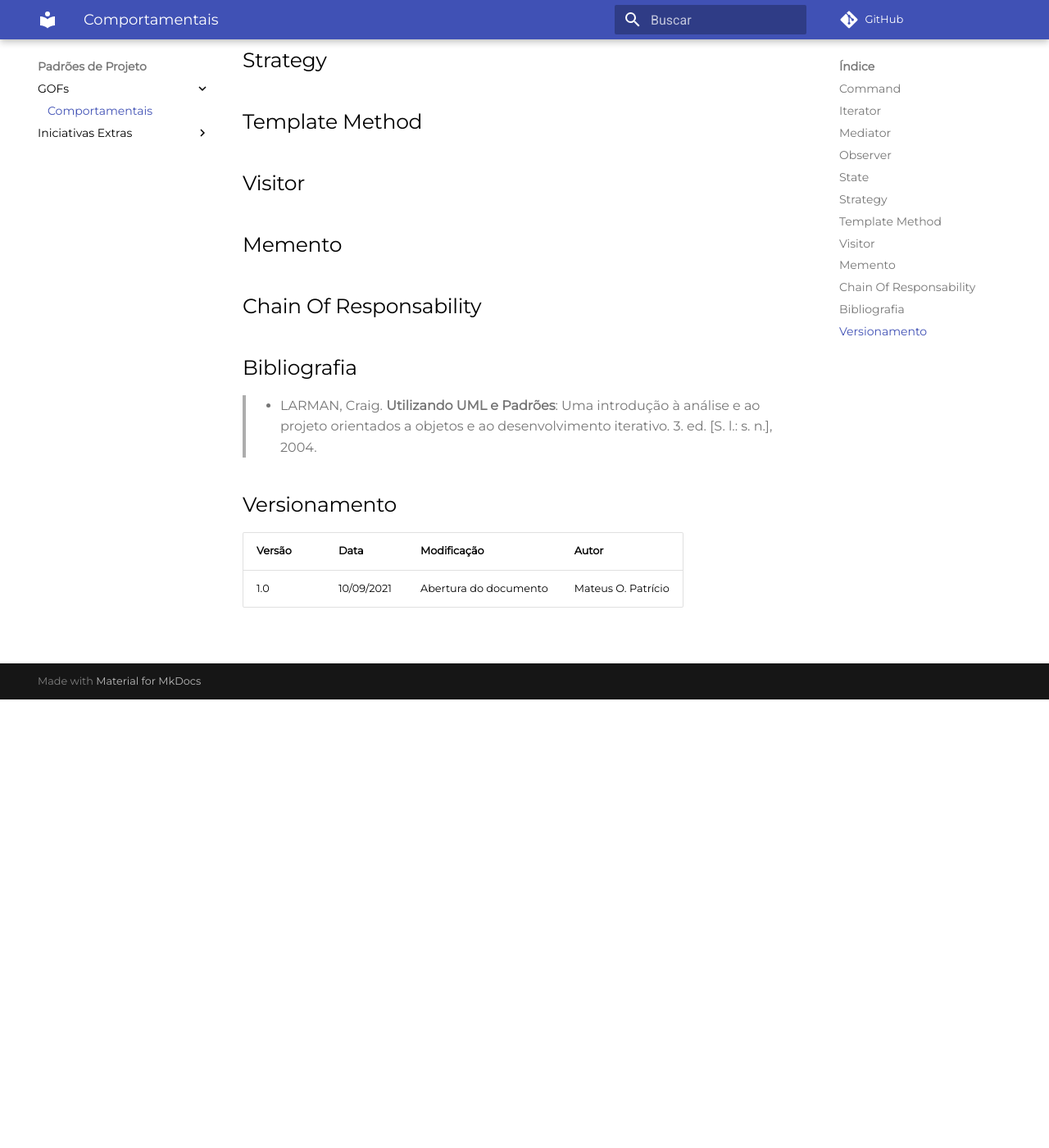
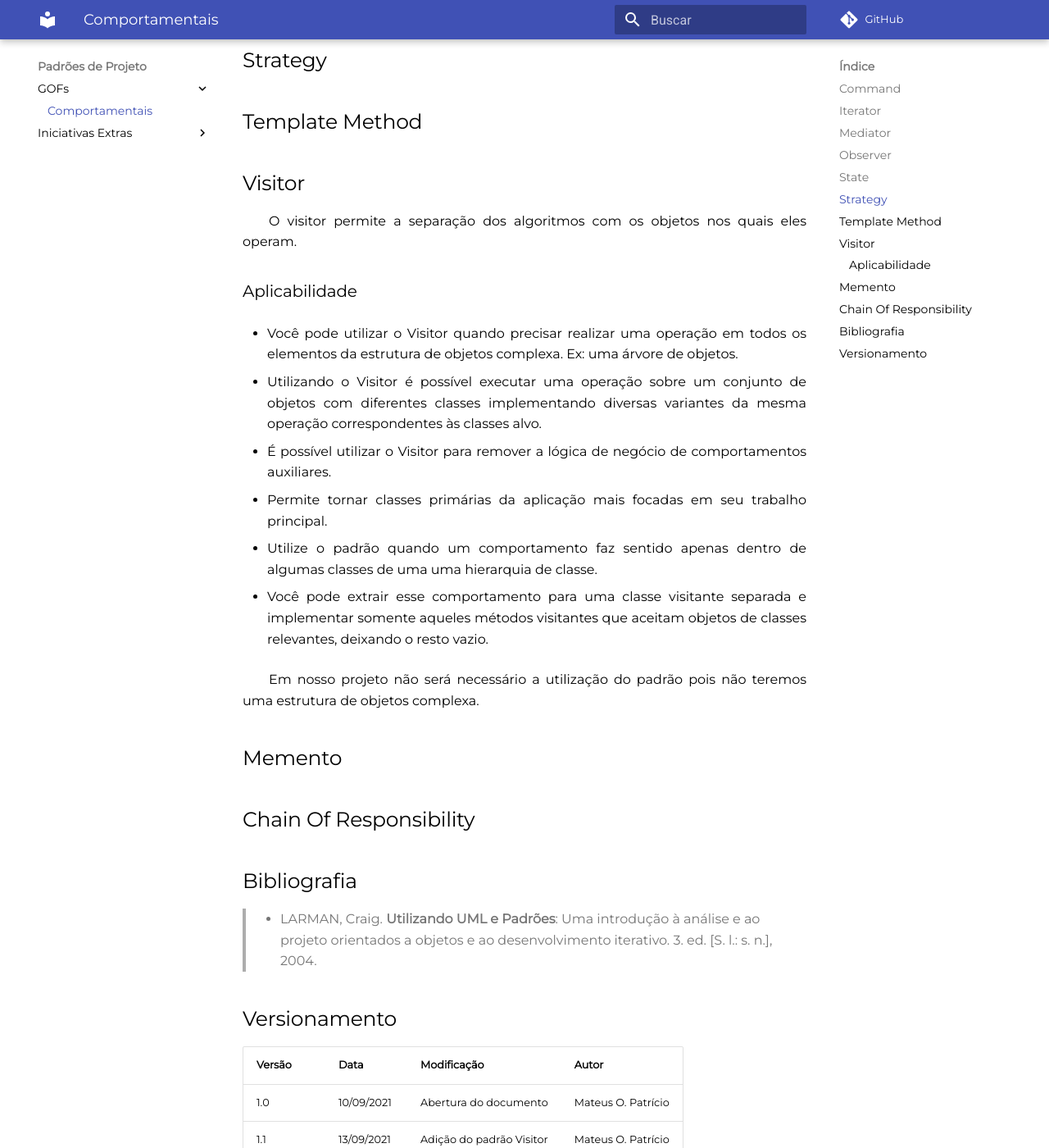
Before and after one commit to UnBArqDsw2021-1/2021.1_G6_Curumim, an MkDocs documentation site: the page built from docs/padroes-de-projeto/gofs-comportamentais.md, in a window 1280 px wide and 1400 px high, scrolled down 547 px. Shown: the whole window at 82% size. Built offline with MkDocs 1.6.1 and Material for MkDocs 9.7.7, drawn with Linux system fonts in a browser that asks for light colours; comment, search, counter and statistics services are not loaded.

Commit message:
feat(#146) Visitor

```diff
--- a/docs/padroes-de-projeto/gofs-comportamentais.md
+++ b/docs/padroes-de-projeto/gofs-comportamentais.md
@@ -23,11 +23,28 @@
 
 ## Visitor
 
+&emsp;&emsp;O visitor permite a separação dos algoritmos com os objetos nos quais eles operam.
+
+### Aplicabilidade
+
+- Você pode utilizar o Visitor quando precisar realizar uma operação em todos os elementos da estrutura de objetos complexa. Ex: uma árvore de objetos.
+
+- Utilizando o Visitor é possível executar uma operação sobre um conjunto de objetos com diferentes classes implementando diversas variantes da mesma operação correspondentes às classes alvo.
+
+- É possível utilizar o Visitor para remover a lógica de negócio de comportamentos auxiliares.
+
+- Permite tornar classes primárias da aplicação mais focadas em seu trabalho principal.
+
+- Utilize o padrão quando um comportamento faz sentido apenas dentro de algumas classes de uma uma hierarquia de classe.
+
+- Você pode extrair esse comportamento para uma classe visitante separada e implementar somente aqueles métodos visitantes que aceitam objetos de classes relevantes, deixando o resto vazio.
+
+&emsp;&emsp;Em nosso projeto não será necessário a utilização do padrão pois não teremos uma estrutura de objetos complexa.
 
 ## Memento
 
 
-## Chain Of Responsability
+## Chain Of Responsibility
 
 
 
@@ -40,3 +57,4 @@
 | Versão | Data | Modificação | Autor |
 |--|--|--|--|
 |1.0|10/09/2021| Abertura do documento | Mateus O. Patrício |
+|1.1|13/09/2021| Adição do padrão Visitor| Mateus O. Patrício |
```
